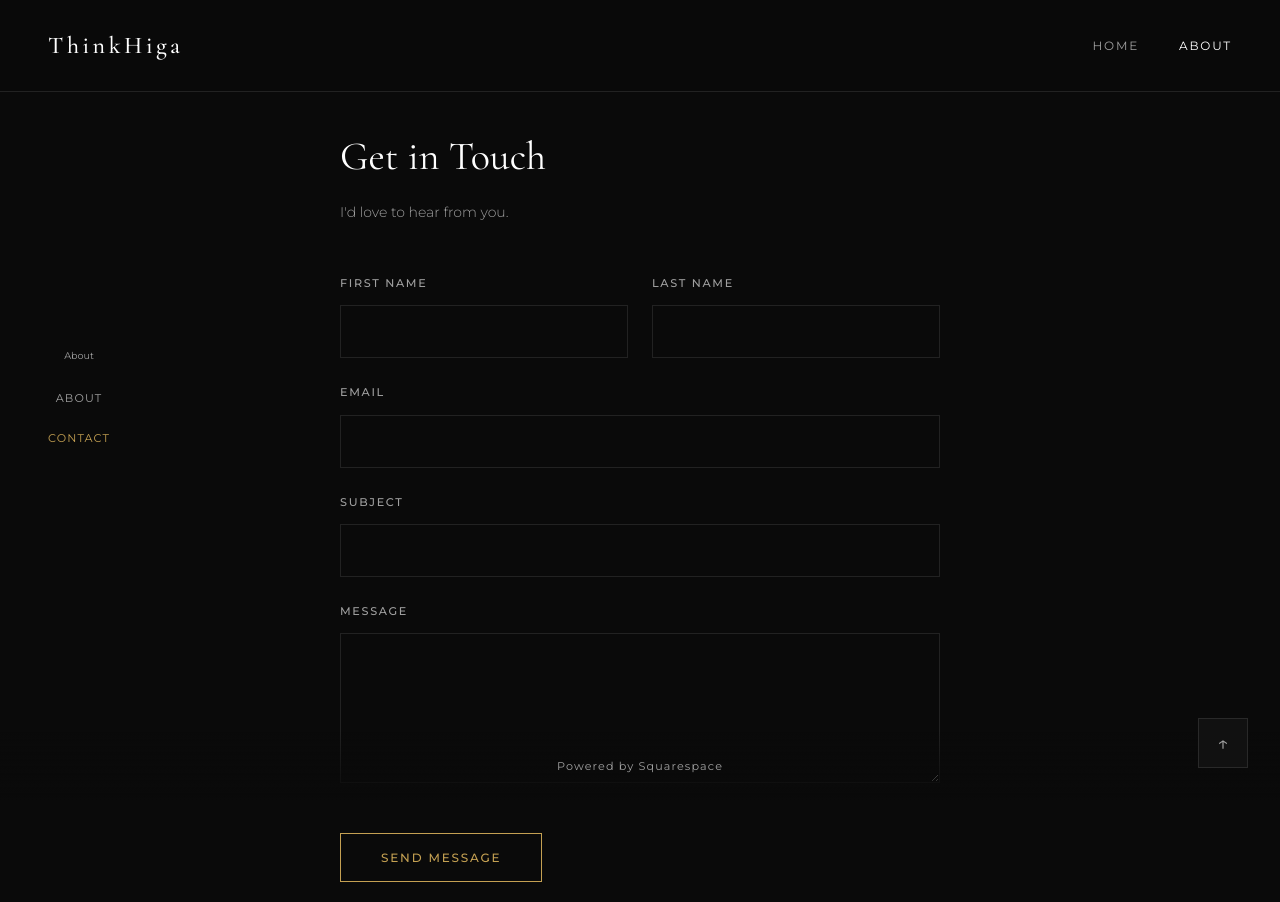
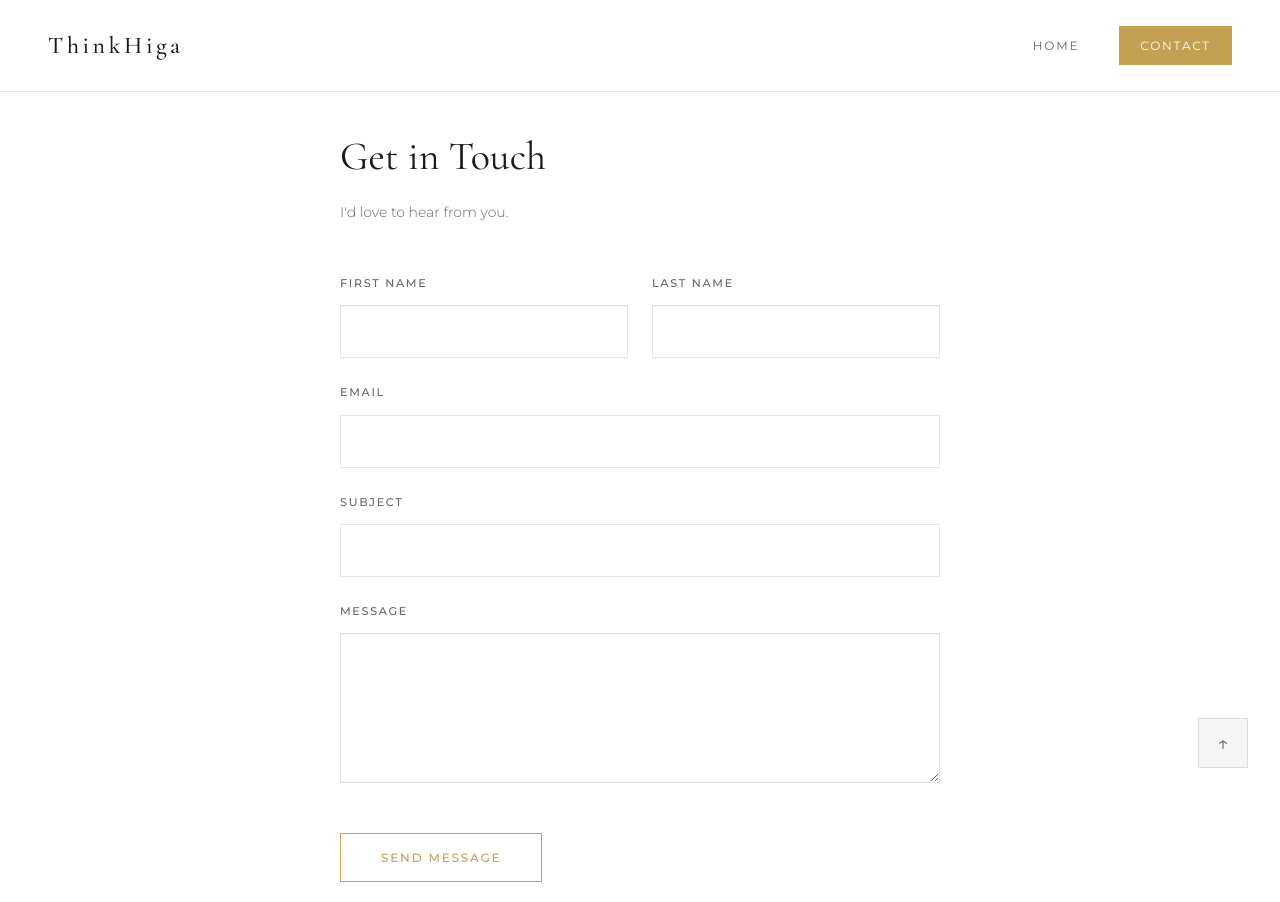
Before and after one commit to jameshiga/ThinkHiga-webpage, a plain HTML site: page contact.html in a window 1280 px wide. Drawn offline with nearby package versions, Linux system fonts and the light colour scheme.

Commit message:
Add files via upload

```diff
--- a/contact.html
+++ b/contact.html
@@ -15,12 +15,12 @@
         }
 
         :root {
-            --bg-primary: #0a0a0a;
-            --bg-secondary: #111111;
-            --text-primary: #ffffff;
-            --text-secondary: #a0a0a0;
+            --bg-primary: #ffffff;
+            --bg-secondary: #f5f5f5;
+            --text-primary: #1a1a1a;
+            --text-secondary: #666666;
             --accent: #c4a052;
-            --border: rgba(255, 255, 255, 0.1);
+            --border: rgba(0, 0, 0, 0.1);
         }
 
         html {
@@ -46,7 +46,7 @@
             display: flex;
             justify-content: space-between;
             align-items: center;
-            background: rgba(10, 10, 10, 0.98);
+            background: rgba(255, 255, 255, 0.98);
             backdrop-filter: blur(10px);
             border-bottom: 1px solid var(--border);
         }
@@ -103,6 +103,27 @@
 
         nav a.active {
             color: var(--text-primary);
+        }
+
+        nav .contact-btn {
+            padding: 0.5rem 1.25rem;
+            border: 1px solid var(--accent);
+            color: var(--accent);
+            transition: all 0.3s ease;
+        }
+
+        nav .contact-btn:hover {
+            background: var(--accent);
+            color: white;
+        }
+
+        nav .contact-btn.active {
+            background: var(--accent);
+            color: white;
+        }
+
+        nav .contact-btn::after {
+            display: none;
         }
 
         .dropdown {
@@ -296,7 +317,7 @@
         .back-to-top:hover {
             background: var(--accent);
             border-color: var(--accent);
-            color: var(--bg-primary);
+            color: white;
         }
 
         /* Footer */
@@ -375,21 +396,10 @@
         <a href="index.html" class="logo">ThinkHiga</a>
         <nav>
             <a href="index.html">Home</a>
-            <div class="dropdown">
-                <a href="#" class="active">About</a>
-                <div class="dropdown-content">
-                    <a href="about.html">About</a>
-                    <a href="contact.html" class="active">Contact</a>
-                </div>
-            </div>
+            <a href="contact.html" class="contact-btn active">Contact</a>
         </nav>
     </header>
 
-    <nav class="sidebar-nav">
-        <span style="font-size: 0.6rem; color: var(--text-secondary); margin-bottom: 0.5rem;">About</span>
-        <a href="about.html">About</a>
-        <a href="contact.html" class="active">Contact</a>
-    </nav>
 
     <main>
         <div class="contact-container">
@@ -428,9 +438,6 @@
         </div>
     </main>
 
-    <footer>
-        Powered by <a href="http://www.squarespace.com" target="_blank" rel="noopener">Squarespace</a>
-    </footer>
 
     <a href="#header" class="back-to-top">↑</a>
 </body>
```
Also changed, not shown: about.html (+27 -12 lines), index.html (+23 -16 lines).
